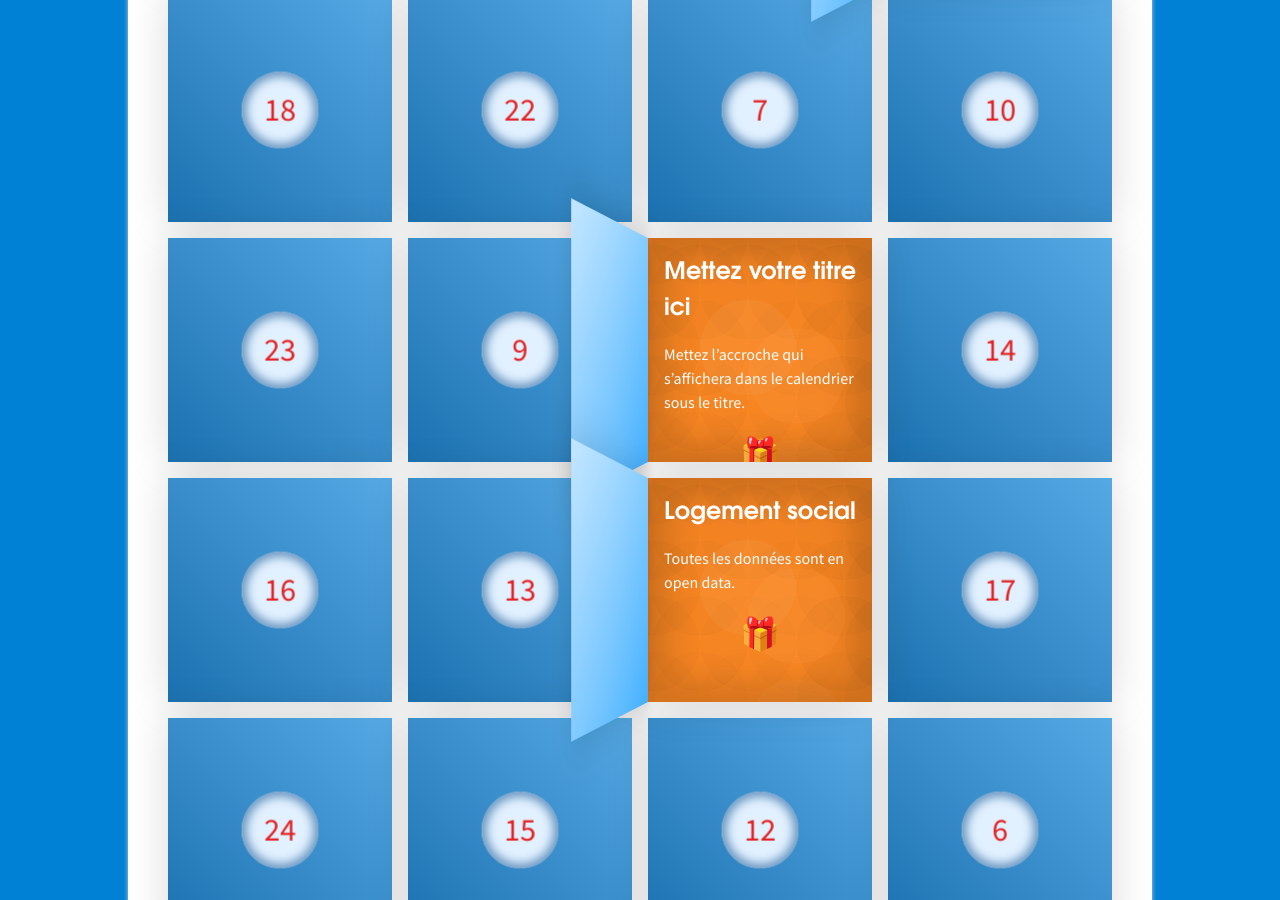
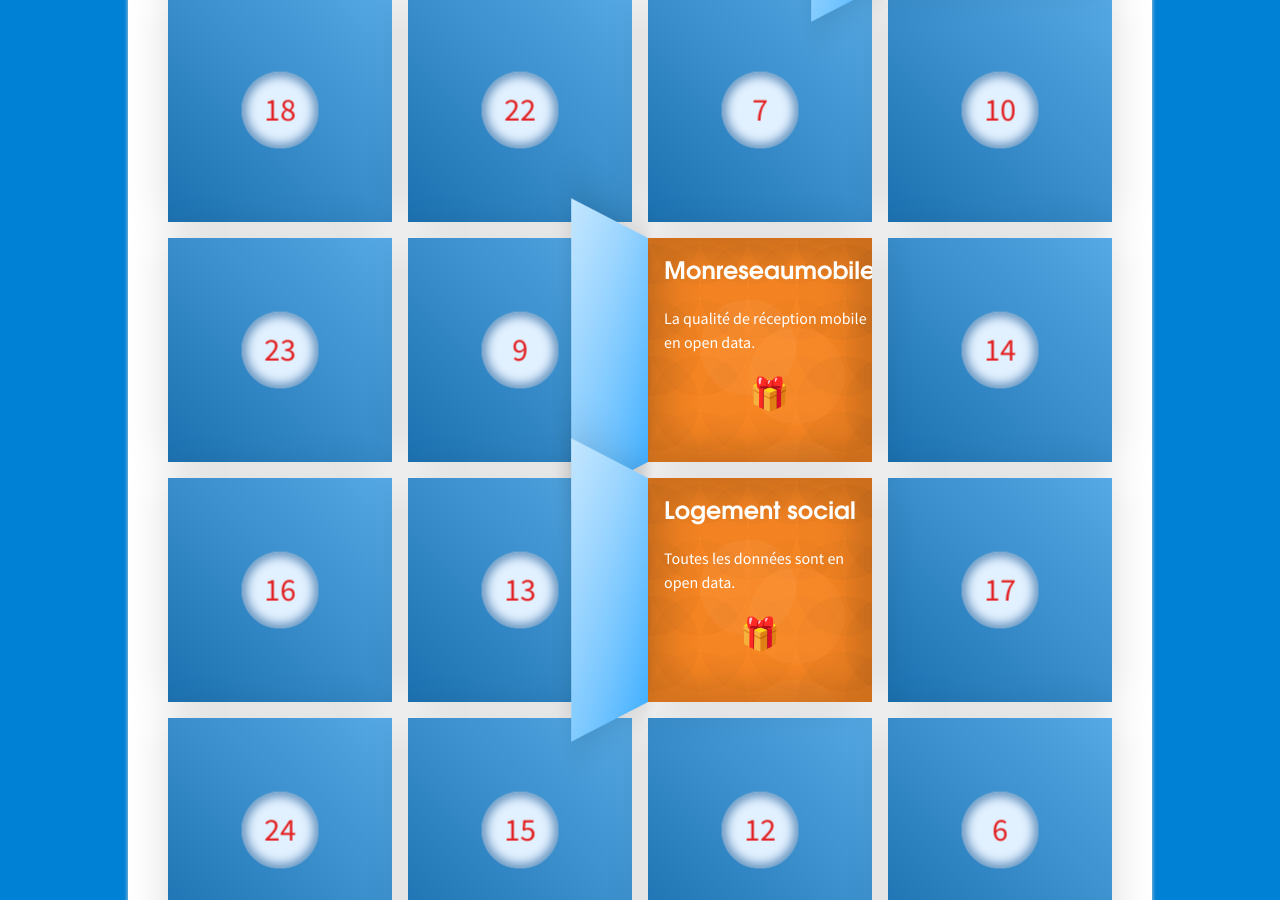
Before and after one commit to etalab/calendrier-lavent, a Jekyll site: the page built from index.md, in a window 1280 px wide and 900 px high, scrolled down 1405 px. Built offline with Jekyll 4.4.1, drawn with Linux system fonts in a browser that asks for light colours; comment, search, counter and statistics services are not loaded.

Commit message:
titre _ essai image

```diff
--- a/_posts/2017-12-05-day5.md
+++ b/_posts/2017-12-05-day5.md
@@ -1,5 +1,5 @@
 ---
-title: Mettez votre titre ici
+title: Monreseaumobile
 advent_day: 2017-12-00
 contribution:
   type: dataset
@@ -7,7 +7,7 @@
   url: Mettez l'url du jeu de donnée
 ---
 
-Mettez l'accroche qui s'affichera dans le calendrier sous le titre.
+La qualité de réception mobile en open data.
 
 <!--more-->
 
@@ -19,7 +19,7 @@
 
 * La couverture simulée fournie par les opérateurs pour la téléphonie et l'internet mobile.
 
-![Couverture simulée pour la téléphonie]({{ "/assets/images/arcep1.jpg" | absolute_url }})
+![Couverture simulée pour la téléphonie]("/assets/images/arcep1.jpg")
 
 ![Couverture simulée pour l'internet mobile]({{ "/assets/images/arcep2.jpg" | "https://avent.data.gouv.fr/" }})
 
```
